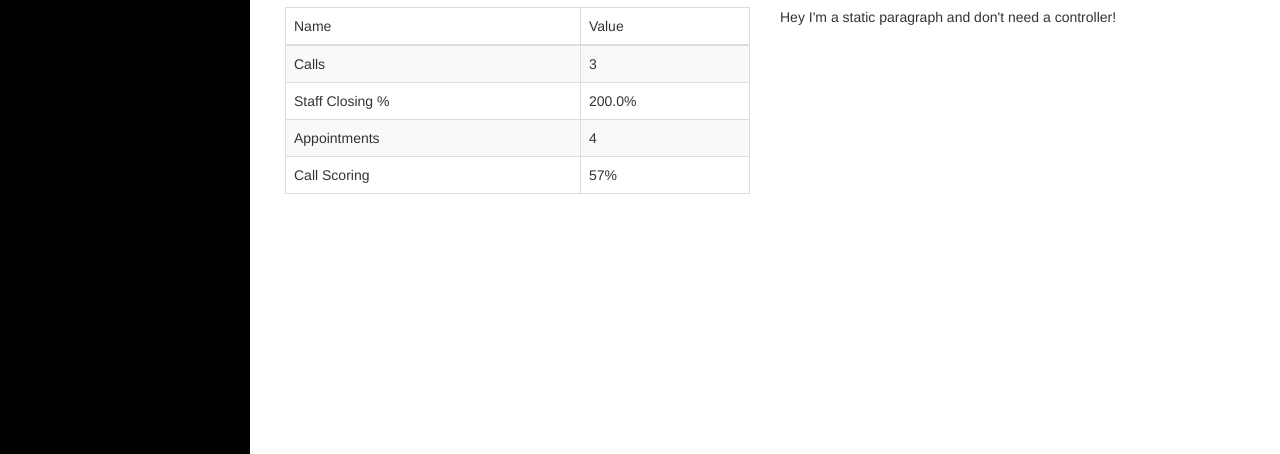
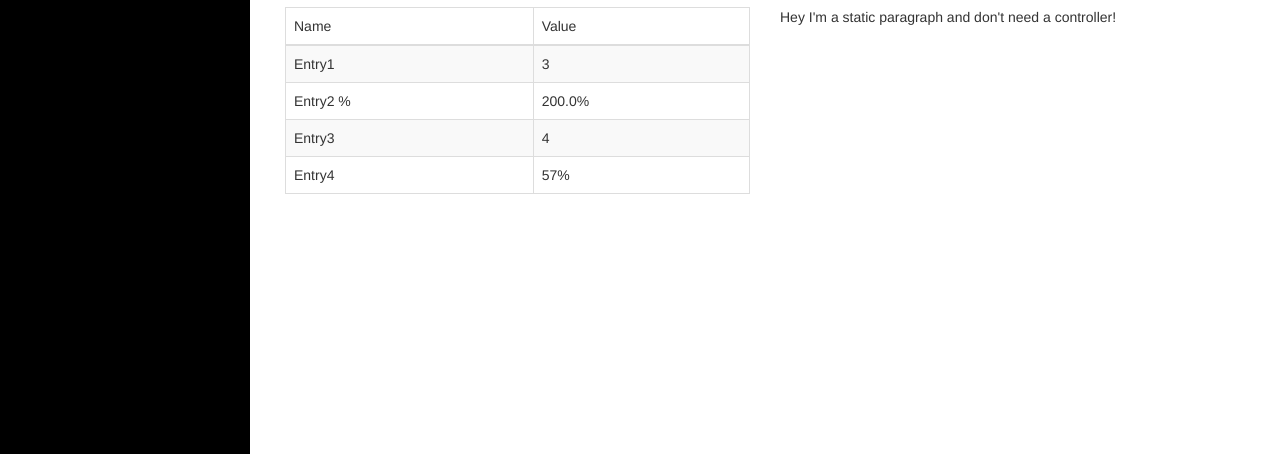
Before and after one commit to karimfikry/ui-router-example, a plain HTML site: page index.html in a window 1280 px wide. Both pictures are taken after a click on the link "Multi Named Views". Shown: the part 346-800 px from the top of the page. Drawn offline with nearby package versions, Linux system fonts and the light colour scheme; some packages are replaced by stand-ins of ours.

Commit message:
Updated Title and Entry Names

```diff
--- a/app.js
+++ b/app.js
@@ -36,26 +36,26 @@ devTraining.config(function($stateProvider, $urlRouterProvider) {
 });
 
 devTraining.controller('nestedController', function($scope) {
-    $scope.list = ['Mark', 'Sam', 'Spencer'];
+    $scope.list = ['item1', 'item2', 'item3'];
 });
 
 devTraining.controller('dashboardController', function($scope) {
 
     $scope.staff = [
         {
-            name: 'Calls',
+            name: 'Entry1',
             value: 3
         },
         {
-            name: 'Staff Closing %',
+            name: 'Entry2 %',
             value: '200.0%'
         },
         {
-            name: 'Appointments',
+            name: 'Entry3',
             value: 4
         },
         {
-            name: 'Call Scoring',
+            name: 'Entry4',
             value: '57%'
         }
     ];
--- a/index.html
+++ b/index.html
@@ -7,7 +7,7 @@
         <meta name="description" content="">
         <meta name="author" content="">
 
-        <title>Developers Training - Angular Panels</title>
+        <title>AngularJS Nested Views Demo</title>
         <script src="js/jquery.js"></script>
         <script src="js/bootstrap.min.js"></script>
         <script src="//cdnjs.cloudflare.com/ajax/libs/angular.js/1.3.3/angular.js"></script>
```
Also changed, not shown: 1 other file.
